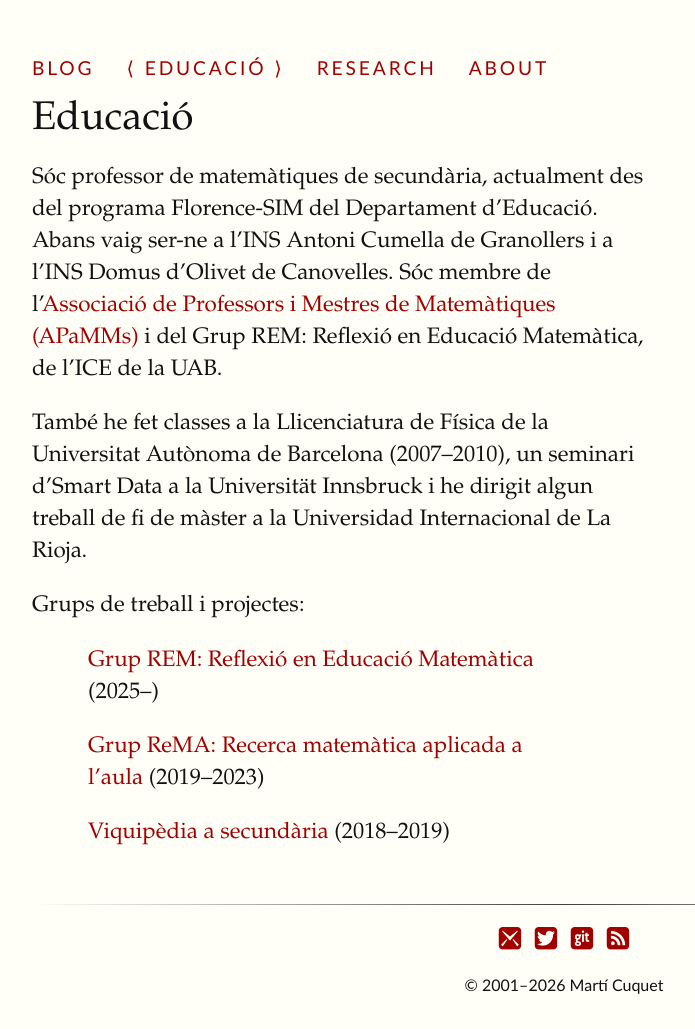
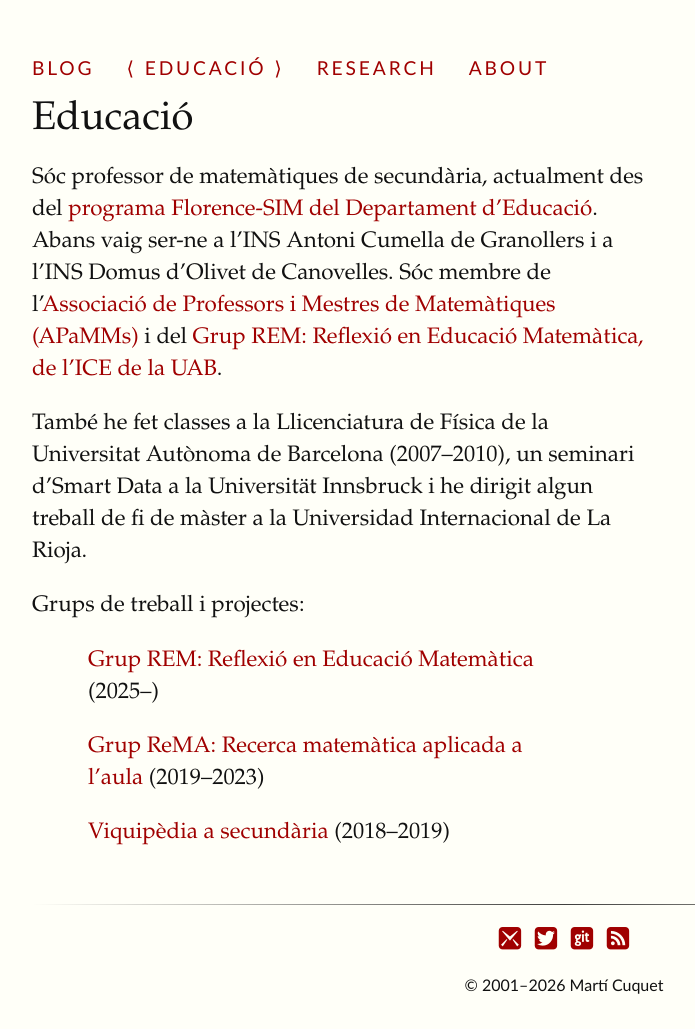
Before and after one commit to mcuquet/mcuquet.github.io, a Jekyll site: the page built from Edu/Edu.md, in a window 1280 px wide. Shown: the whole page, without its empty margins (128-823 px from the left). Built offline with Jekyll 4.4.1, drawn with Linux system fonts in a browser that asks for light colours; some of the changed lines change nothing that is shown.

Commit message:
Update Edu.md

```diff
--- a/Edu/Edu.md
+++ b/Edu/Edu.md
@@ -5,11 +5,11 @@ section: Educació
 permalink: /Edu/
 ---
 
-Sóc professor de matemàtiques de secundària, actualment des del programa
-Florence-SIM del Departament d'Educació. Abans vaig ser-ne a l'INS Antoni
+Sóc professor de matemàtiques de secundària, actualment des del [programa
+Florence-SIM del Departament d'Educació](https://projectes.xtec.cat/nou-curriculum/educacio-basica/projecte-florence/). Abans vaig ser-ne a l'INS Antoni
 Cumella de Granollers i a l'INS Domus d'Olivet de Canovelles. Sóc membre de
 l'[Associació de Professors i Mestres de Matemàtiques (APaMMs)](http://apamms.feemcat.org/)
-i del Grup REM: Reflexió en Educació Matemàtica, de l'ICE de la UAB.
+i del [Grup REM: Reflexió en Educació Matemàtica, de l'ICE de la UAB](https://gruprem.github.io/).
 
 També he fet classes a la Llicenciatura de Física de la Universitat Autònoma
 de Barcelona (2007–2010), un seminari d'Smart Data a la Universität
```
